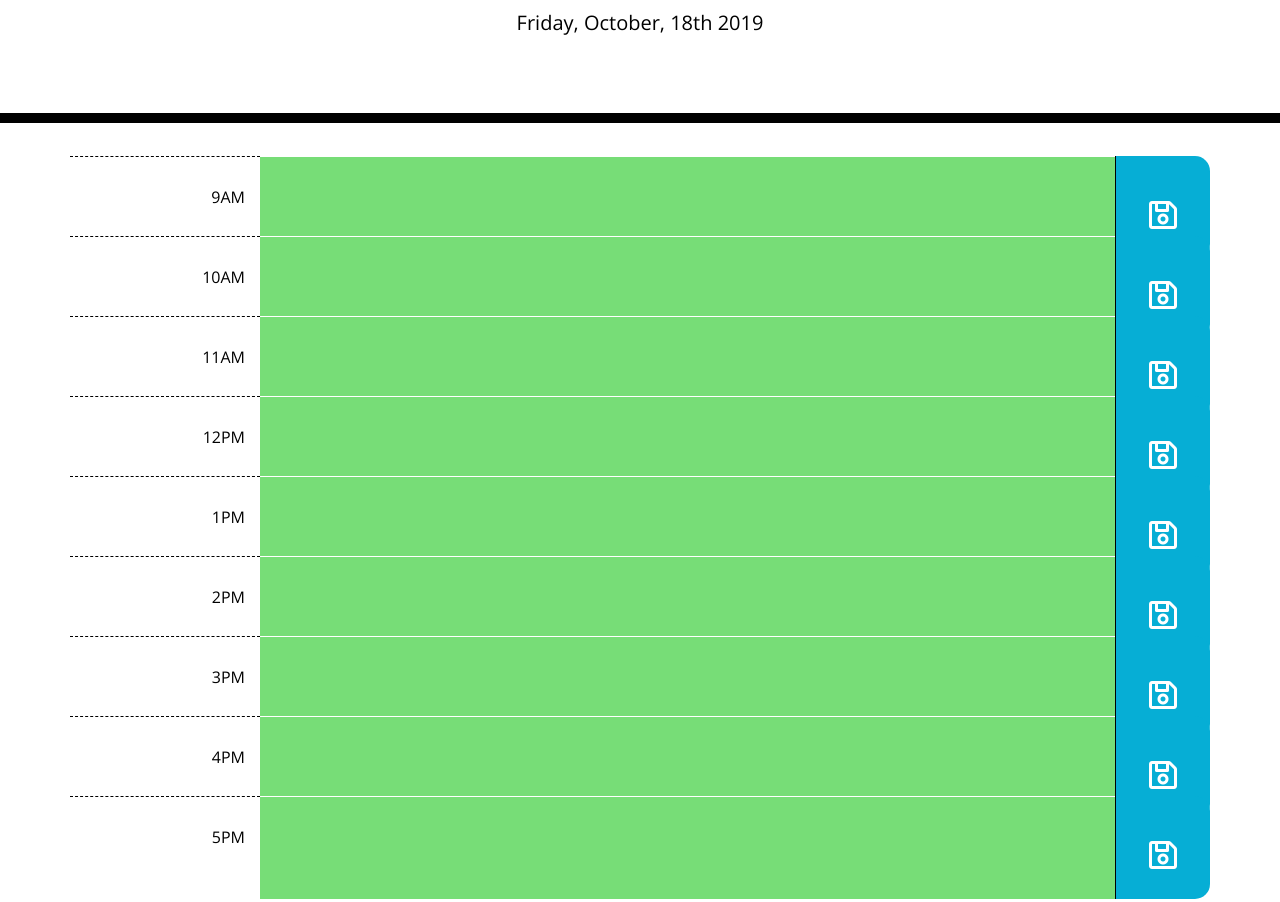
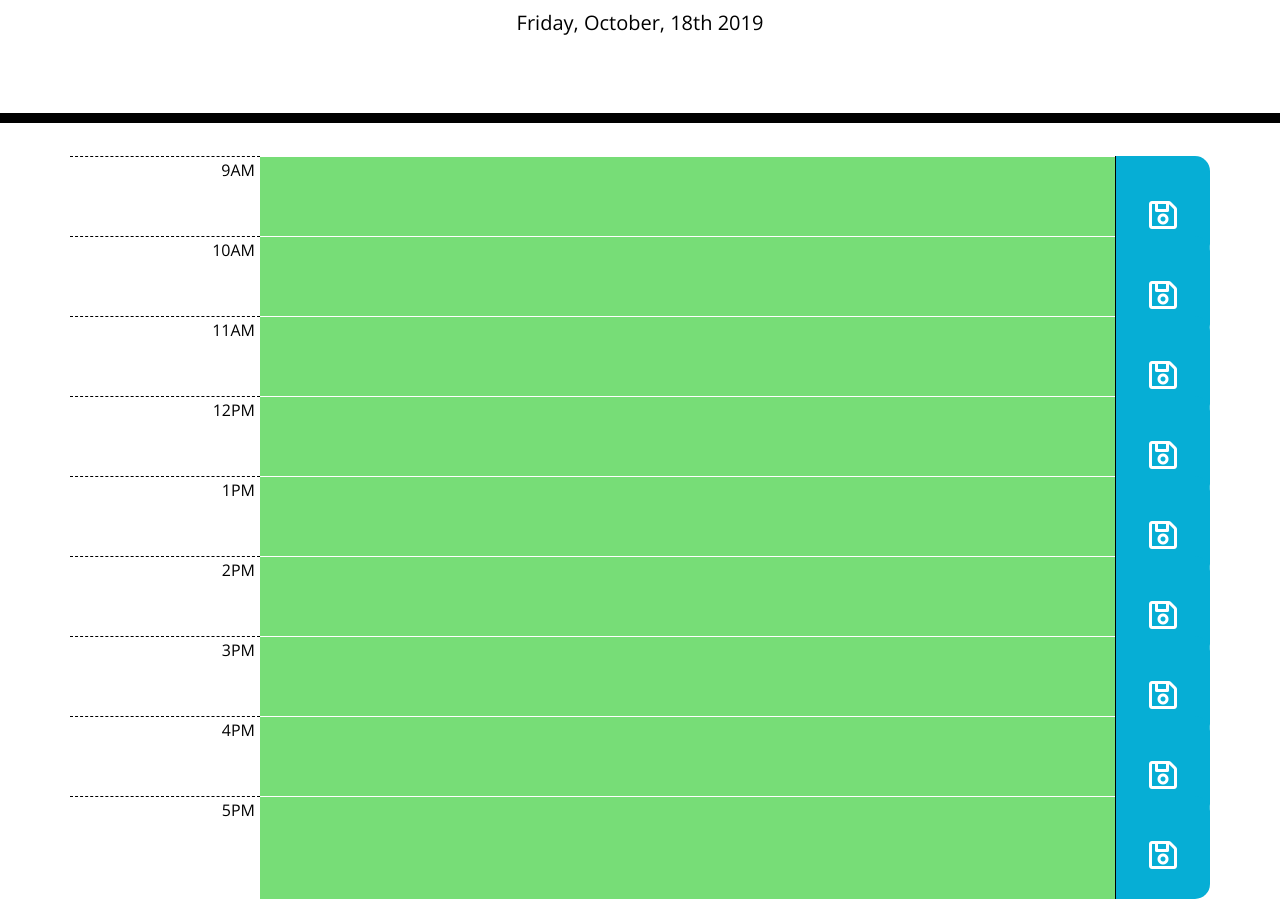
Before and after one commit to stephmarie17/day-planner, a plain HTML site: page index.html in a window 1280 px wide. Shown: the part 181-1083 px from the top of the page. Drawn offline with nearby package versions, Linux system fonts and the light colour scheme.

Commit message:
updated the hours to moment objects

```diff
--- a/index.html
+++ b/index.html
@@ -37,8 +37,8 @@
       <!-- Add the following classes to toggle between: past, present, future -->
       <!-- Create a save button with class saveBtn and manipulate its use via Jquery  -->
         <div class="row">
-            <div class="col-2 hour">
-                <p class="hourBlock">9AM</p>
+            <div class="col-2 hour" id="slotOne">
+                <p></p>
             </div>
             <div class="col-9 past present future">
                 <textarea class="agenda"></textarea>
@@ -51,8 +51,8 @@
       </div>
     <div class="time-block">
         <div class="row">
-            <div class="col-2 hour">
-                <p class="hourBlock">10AM</p>
+            <div class="col-2 hour" id="slotTwo">
+                <p></p>
             </div>
             <div class="col-9 past present future">
                 <textarea class="agenda"></textarea>
@@ -64,8 +64,8 @@
     </div>
     <div class="time-block">
         <div class="row">
-            <div class="col-2 hour">
-                <p class="hourBlock">11AM</p>
+            <div class="col-2 hour" id="slotThree">
+                <p></p>
             </div>
             <div class="col-9 past present future">
                 <textarea class="agenda"></textarea>
@@ -77,8 +77,8 @@
     </div>
     <div class="time-block">
         <div class="row">
-            <div class="col-2 hour">
-                <p class="hourBlock">12PM</p>
+            <div class="col-2 hour" id="slotFour">
+                <p></p>
             </div>
             <div class="col-9 past present future">
                 <textarea class="agenda"></textarea>
@@ -90,8 +90,8 @@
     </div>
     <div class="time-block">
         <div class="row">
-            <div class="col-2 hour">
-                <p class="hourBlock">1PM</p>
+            <div class="col-2 hour" id="slotFive">
+                <p></p>
             </div>
             <div class="col-9 past present future">
                 <textarea class="agenda"></textarea>
@@ -103,8 +103,8 @@
     </div>
     <div class="time-block">
         <div class="row">
-            <div class="col-2 hour">
-                <p class="hourBlock">2PM</p>
+            <div class="col-2 hour" id="slotSix">
+                <p></p>
             </div>
         <div class="col-9 past present future">
             <textarea class="agenda"></textarea>
@@ -116,8 +116,8 @@
     </div>
     <div class="time-block">
         <div class="row">
-            <div class="col-2 hour">
-                <p class="hourBlock">3PM</p>
+            <div class="col-2 hour" id="slotSeven">
+                <p></p>
             </div>
             <div class="col-9 past present future">
                 <textarea class="agenda"></textarea>
@@ -129,8 +129,8 @@
     </div>
     <div class="time-block">
         <div class="row">
-            <div class="col-2 hour">
-                <p class="hourBlock">4PM</p>
+            <div class="col-2 hour" id="slotEight">
+                <p></p>
             </div>
             <div class="col-9 past present future">
                 <textarea class="agenda"></textarea>
@@ -142,8 +142,8 @@
     </div>
     <div class="time-block">
         <div class="row">
-            <div class="col-2 hour">
-                <p class="hourBlock">5PM</p>
+            <div class="col-2 hour" id="slotNine">
+                <p></p>
             </div>
             <div class="col-9 past present future">
                 <textarea class="agenda"></textarea>
--- a/script.js
+++ b/script.js
@@ -14,28 +14,31 @@ let currentHour = m.format("hA");
 
 console.log(currentHour);
 
-
-
-// function updateTimeblock() {
-// // Toggle class to past
-//     if(moment().isBefore($("#hourBlock").text)) {
-//         $("#hour").toggleclass("future");
-// // Toggle class to present
-//     } else if(moment().isSame($("#hourBlock").text)) {
-//         $("#hour").toggleclass("present");
-// // Toggle class to future
-//     } else if(moment().isAfter($("#hourBlock").text)) {
-//         $("#hour").toggleclass("past");
-//     }
-// };
-
-// updateTimeblock();
-
+var nine = m.hour(9).format("hA");
+$("#slotOne").text(nine);
+var ten = m.hour(10).format("hA");
+$("#slotTwo").text(ten);
+var eleven = m.hour(11).format("hA");
+$("#slotThree").text(eleven);
+var twelve = m.hour(12).format("hA");
+$("#slotFour").text(twelve);
+var one = m.hour(13).format("hA");
+$("#slotFive").text(one);
+var two = m.hour(14).format("hA");
+$("#slotSix").text(two);
+var three = m.hour(15).format("hA");
+$("#slotSeven").text(three);
+var four = m.hour(16).format("hA");
+$("#slotEight").text(four);
+var five = m.hour(17).format("hA");
+$("#slotNine").text(five);
 
 // Problem 2: user input field
 
 // Each time block will have a text area where the user can enter text
+
 // Don't forget event.preventdefault()
 
 // Problem 3: save button
+
 // When a user enters info into input field and clicks the save button, this triggers storing the time and input in localStorage
--- a/style.css
+++ b/style.css
@@ -48,6 +48,7 @@ body {
     color: #000000;
     border-top: 1px dashed #000000;
     text-align: right;
+    padding: 5px;
   }
 
   .agenda {
```
